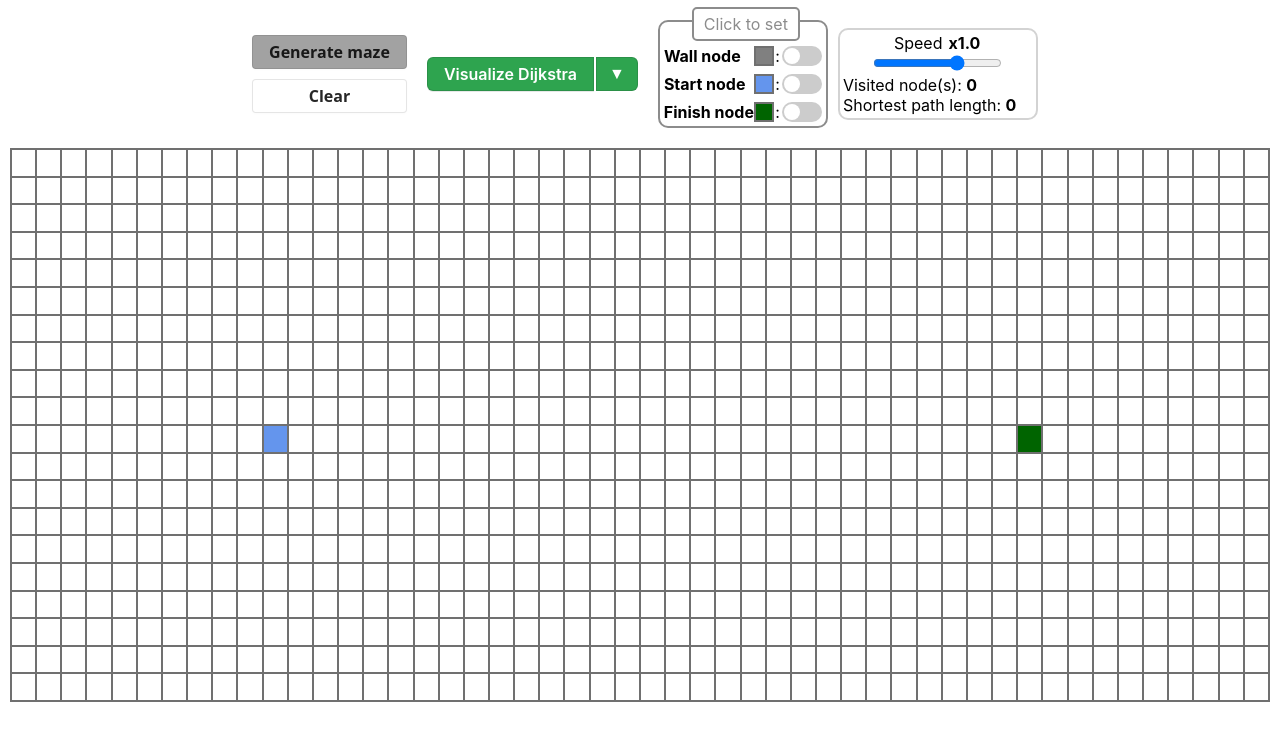
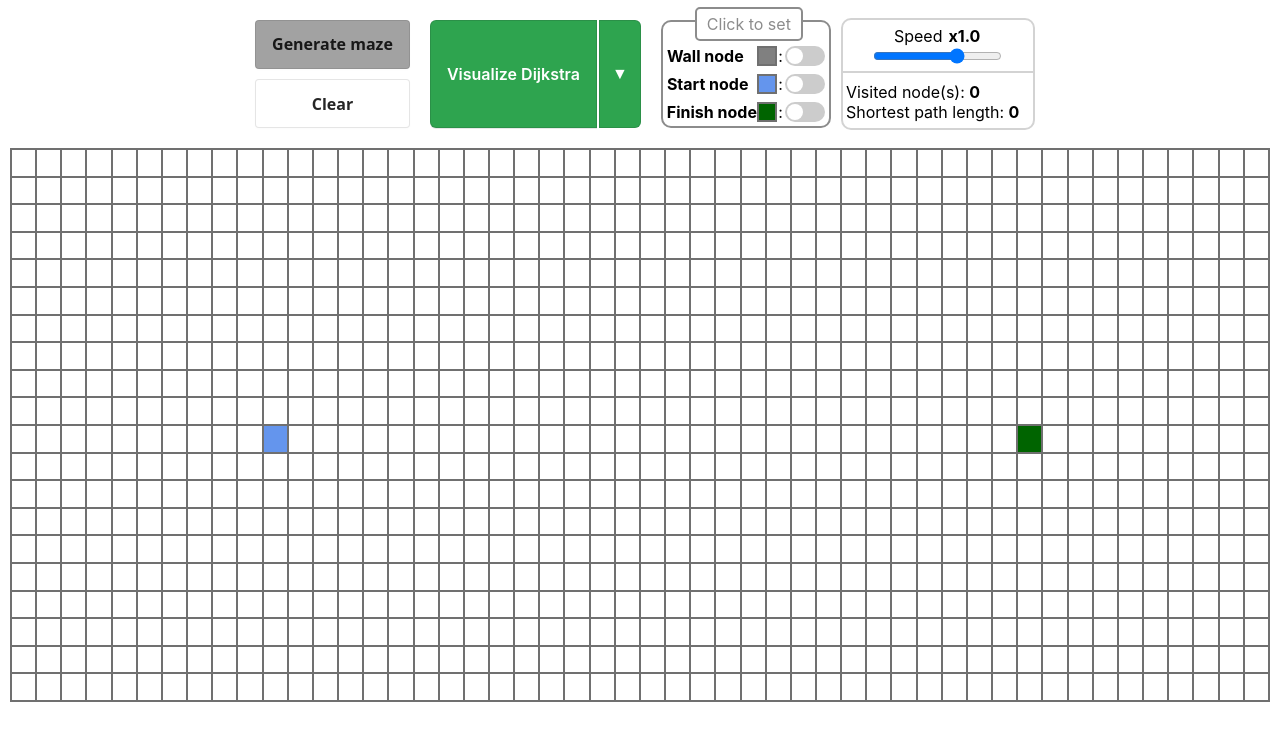
Before and after one commit to Elvin-dang/pathfinder-visualizer, a React (Create React App) app: page / in a window 1280 px wide. Shown: the top 740 px of the page. Built offline with nearby package versions, Linux system fonts and the light colour scheme.

Commit message:
Polish Menu

```diff
--- a/src/Components/Dropdown/style.css
+++ b/src/Components/Dropdown/style.css
@@ -8,6 +8,7 @@
   font-weight: 600;
   line-height: 20px;
   padding: 6px 12px;
+  height: 100%;
 }
 /* Change the background color of the dropdown button when the dropdown content is shown */
 .drop-btn:hover {
@@ -33,7 +34,7 @@
   position: absolute;
   background-color: #f9f9f9;
   min-width: 190px;
-  top: 34px;
+  top: 108px;
   right: 10px;
   box-shadow: 0px 8px 16px 0px rgba(0,0,0,0.2);
   z-index: 1;
--- a/src/PathFinder/PathFinder.css
+++ b/src/PathFinder/PathFinder.css
@@ -3,6 +3,7 @@
   display: flex;
   justify-content: center;
   align-items: center;
+  height: 108px;
 }
 
 .menu button {
@@ -13,7 +14,8 @@
 .menu .combo-btn {
   display: flex;
   justify-content: flex-end;
-  min-width: 220px;
+  min-width: 230px;
+  height: 100%;
 }
 
 .menu .combo-btn button:first-child {
@@ -97,6 +99,7 @@
   touch-action: manipulation;
   vertical-align: baseline;
   width: auto;
+  height: 45%;
 }
 
 #clear-btn:hover,
@@ -201,6 +204,11 @@
   background-color: darkgreen;
 }
 
+.speed-wrapper {
+  padding: 3px;
+  border-bottom: 2px solid #d3d3d3;
+}
+
 .speed-wrapper .speed-title .speed-title-number {
   font-weight: bold;
   display: inline-block;
@@ -214,15 +222,16 @@
 .speed-statistic-wrapper {
   display: flex;
   flex-direction: column;
-  justify-content: space-between;
+  justify-content: space-around;
   border: 2px solid #d3d3d3;
   border-radius: 10px;
-  padding: 3px;
   min-width: 190px;
+  height: 100%;
 }
 
 .speed-statistic-wrapper .statistic-wrapper {
   text-align: start;
+  padding: 3px;
 }
 
 .speed-statistic-wrapper .statistic-wrapper span{
@@ -253,7 +262,7 @@
   touch-action: manipulation;
   vertical-align: baseline;
   width: auto;
-  margin-bottom: 10px;
+  height: 45%;
 }
 
 #maze-btn:hover,
@@ -293,4 +302,5 @@
   display: flex;
   flex-direction: column;
   justify-content: space-between;
+  height: 100%;
 }
```
Also changed, not shown: src/Utility/MazeGenerationAlgorithm/recursiveDivision.js (+0 -11 lines).
